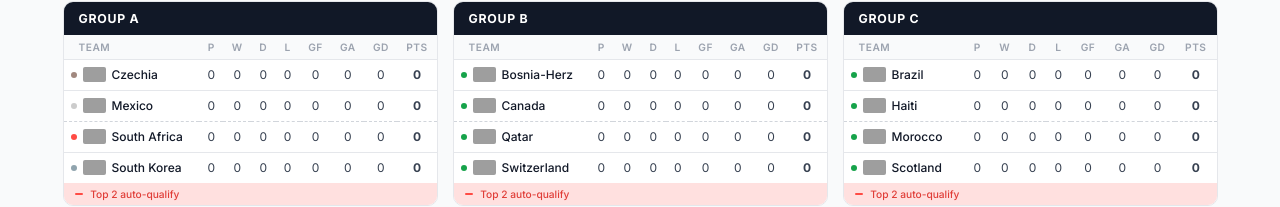
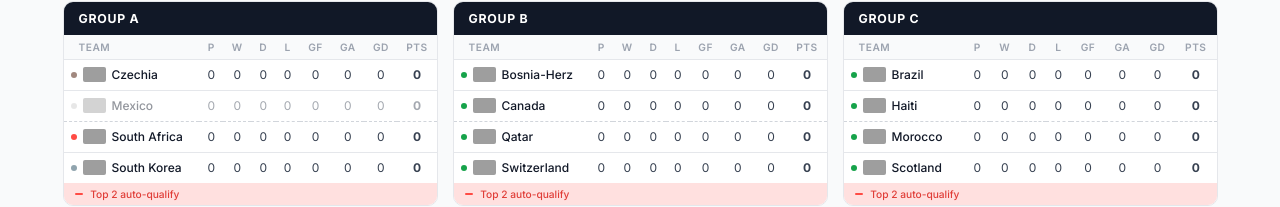
Before and after one commit to thisispatt/worldcup-sweepstakes, a React (Vite) app: page / in a window 1280 px wide. Both pictures are taken after a click on the button "Groups". Shown: the part 165-372 px from the top of the page. Built offline with nearby package versions, Linux system fonts and the light colour scheme; grey boxes are pictures that could not be loaded.

Commit message:
Update Groups.jsx

```diff
--- a/src/components/Groups.jsx
+++ b/src/components/Groups.jsx
@@ -81,7 +81,7 @@
                   const isThird = idx === 1;
                   const colleague = entryMap[team.name];
                   return (
-                    <tr key={team.name} className={isThird ? "row-third" : ""}>
+                      <tr key={team.name} className={isThird ? "row-third" : ""} style={team.status === "eliminated" ? { opacity: 0.45 } : {}}>
                       <td className="td-team">
                         <div className="td-team-inner">
                           <span
```
